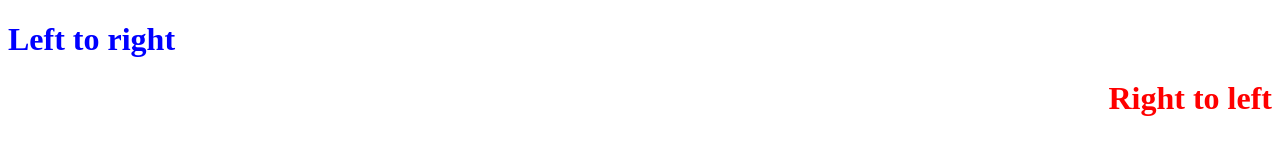
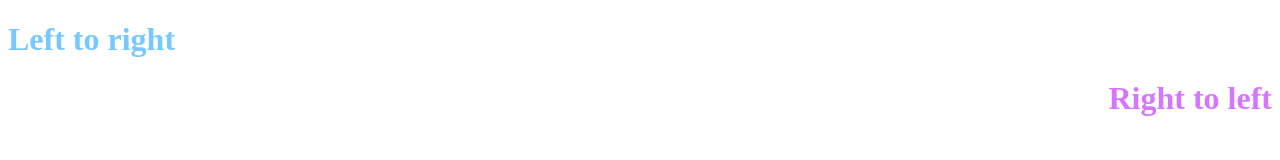
Before and after one commit to rickbeerendonk/css-examples, a website: page 02 - Pseudo-classes/2. Linguistic/:dir/index.html in a window 1280 px wide. Drawn offline with Linux system fonts and the light colour scheme.

Commit message:
Use Oblicum colors.

```diff
--- a/02 - Pseudo-classes/2. Linguistic/:dir/index.html
+++ b/02 - Pseudo-classes/2. Linguistic/:dir/index.html
@@ -11,11 +11,11 @@
 
     <style>
         :dir(ltr) {
-            color: blue;
+            color: #76c8ff;
         }
 
         :dir(rtl) {
-            color: red;
+            color: #d676ff;
         }
     </style>
 </head>
```
Also changed, not shown: 02 - Pseudo-classes/1. Logical/:not/index.html (+1 -1 lines), 02 - Pseudo-classes/2. Linguistic/:lang/index.html (+2 -2 lines).
